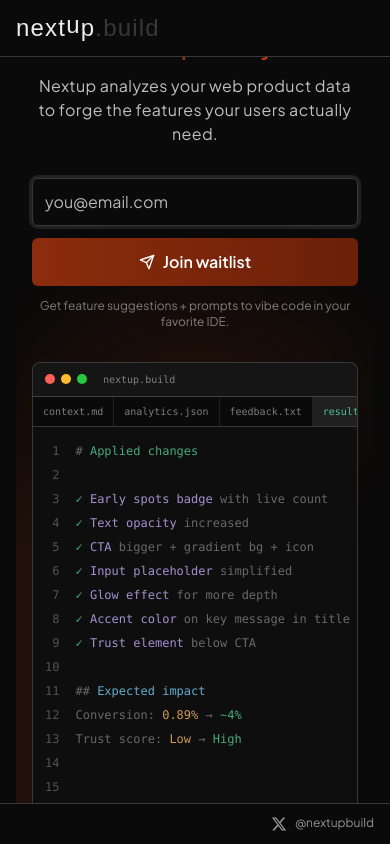
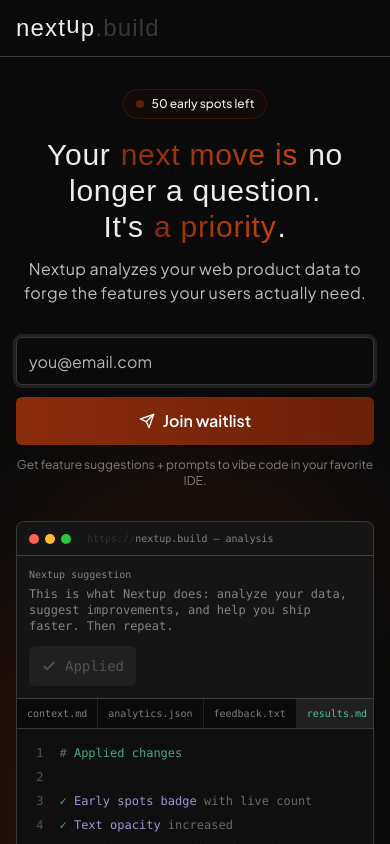
Before and after one commit to yannickferire/nextup, a Next.js app: page / in a window 390 px wide. Both pictures are taken after a click on the button "Apply". Shown: the top 844 px of the page. Built offline with nearby package versions, Linux system fonts and the light colour scheme; no server answers; a web font is replaced by a local one.

Commit message:
Mobile improvement

```diff
--- a/app/page.tsx
+++ b/app/page.tsx
@@ -4,7 +4,7 @@
 
 export default function Home() {
   return (
-    <main className="flex flex-col h-screen">
+    <main className="flex flex-col md:h-screen">
       <PreLaunchHeader />
       <Hero />
       <PreLaunchFooter />
--- a/components/logo.tsx
+++ b/components/logo.tsx
@@ -6,7 +6,7 @@
 export function Logo({ showDomain = true, className = "" }: LogoProps) {
   return (
     <p className={`logo text-2xl sm:text-4xl tracking-wider group cursor-pointer ${className}`}>
-      next<span className="relative -top-0.75 transition-all duration-400 [transition-timing-function:cubic-bezier(0.7,0,0.84,0)] group-hover:top-0">u</span>p
+      next<span className="relative -top-0.75 transition-all duration-400 ease-[cubic-bezier(0.7,0,0.84,0)] group-hover:top-0">u</span>p
       {showDomain && <span className="opacity-20">.build</span>}
     </p>
   );
--- a/components/pre-launch/demo/demo-suggestion.tsx
+++ b/components/pre-launch/demo/demo-suggestion.tsx
@@ -67,7 +67,7 @@
   isLoading,
 }: DemoSuggestionProps) {
   return (
-    <div className="border-t border-border p-3 sm:p-4 bg-foreground/5">
+    <div className="border-b lg:border-b-0 lg:border-t border-border p-3 sm:p-4 bg-foreground/5">
       <div className="flex flex-col gap-2 sm:gap-3">
         <div>
           <p className="text-[10px] sm:text-xs opacity-50 mb-1">Nextup suggestion</p>
--- a/components/pre-launch/demo/demo-window.tsx
+++ b/components/pre-launch/demo/demo-window.tsx
@@ -34,7 +34,7 @@
   };
 
   return (
-    <div className="relative w-full lg:w-2xl border border-border lg:border-l lg:border-y lg:border-r-0 rounded-lg lg:rounded-l-lg lg:rounded-r-none overflow-hidden font-mono text-xs sm:text-sm bg-background">
+    <div className="relative w-full lg:w-xl xl:w-2xl border border-border lg:border-l lg:border-y lg:border-r-0 rounded-lg lg:rounded-l-lg lg:rounded-r-none overflow-hidden font-mono text-xs sm:text-sm bg-background">
       {/* Window header with macOS dots */}
       <div className="flex items-center gap-2 px-3 sm:px-4 py-2.5 sm:py-3 border-b border-border bg-foreground/5">
         <div className="flex gap-1.5">
@@ -43,8 +43,17 @@
           <div className="w-2.5 h-2.5 sm:w-3 sm:h-3 rounded-full bg-[#28c840]" />
         </div>
         <p className="text-[10px] sm:text-xs opacity-50 ml-2 truncate">
-          <span className="opacity-25 hidden sm:inline">https://</span>nextup.build<span className="hidden sm:inline"> – analysis</span>
+          <span className="opacity-25">https://</span>nextup.build – analysis
         </p>
+      </div>
+
+      {/* Suggestion area - mobile/tablet only (before tabs) */}
+      <div className="lg:hidden">
+        <DemoSuggestion
+          onApply={handleApply}
+          enhanced={enhanced}
+          isLoading={isLoading}
+        />
       </div>
 
       {/* Tabs */}
@@ -69,12 +78,14 @@
         <DemoContent activeTab={activeTab} />
       </div>
 
-      {/* Suggestion area */}
-      <DemoSuggestion
-        onApply={handleApply}
-        enhanced={enhanced}
-        isLoading={isLoading}
-      />
+      {/* Suggestion area - desktop only (after content) */}
+      <div className="hidden lg:block">
+        <DemoSuggestion
+          onApply={handleApply}
+          enhanced={enhanced}
+          isLoading={isLoading}
+        />
+      </div>
     </div>
   );
 }
--- a/components/pre-launch/hero.tsx
+++ b/components/pre-launch/hero.tsx
@@ -42,10 +42,10 @@
   const shouldAnimate = hasTransitioned;
 
   return (
-    <section className="flex-1 mx-4 md:mx-8 md:border-l md:border-r border-border flex items-center overflow-y-auto">
+    <section className="flex-1 mx-4 md:mx-8 md:border-l md:border-r border-border flex items-center">
       <div className="w-full flex flex-col lg:flex-row items-center lg:justify-between gap-8 lg:gap-12 py-8 lg:py-0 lg:ml-8">
         {/* Left side - Content */}
-        <article className="lg:-mt-8 max-w-lg flex flex-col gap-4 md:gap-6 px-4 lg:px-0 text-center lg:text-left">
+        <article className="lg:-mt-8 max-w-lg flex flex-col gap-4 md:gap-6 lg:px-0 text-center lg:text-left">
           {/* Early bird badge - only visible when enhanced */}
           {enhanced && (
           <div className="h-8 flex justify-center lg:justify-start">
@@ -55,9 +55,9 @@
                   animate={{ opacity: 1, y: 0 }}
                   transition={{ duration: 0.4, ease: "easeOut" }}
                 >
-                  <span className="inline-flex items-center gap-2 text-xs md:text-sm border border-primary/30 bg-primary/5 rounded-full px-3 py-1.5">
-                    <span className="w-2 h-2 rounded-full bg-primary animate-pulse" />
-                    <span>
+                  <div className="inline-flex items-center gap-2 text-xs md:text-sm border border-primary/30 bg-primary/5 rounded-full px-3 py-1.5">
+                    <div className="w-2 h-2 rounded-full bg-primary animate-pulse"></div>
+                    <p>
                       <span className="font-medium">
                         {spotsRemaining !== null ? spotsRemaining : "..."} early spots left
                       </span>
@@ -65,8 +65,8 @@
                         {" "}
                         — get a special offer at launch
                       </span>
-                    </span>
-                  </span>
+                    </p>
+                  </div>
                 </motion.div>
             </AnimatePresence>
           </div>
@@ -207,7 +207,7 @@
         </article>
 
         {/* Right side - Demo */}
-        <div className="relative shrink-0 w-full lg:w-auto px-4 lg:px-0">
+        <div className="relative shrink-0 w-full lg:w-auto px-0  sm:px-4 lg:px-0">
           {/* Glow effect - top */}
           <motion.div
             className="absolute -top-4 left-1/2 -translate-x-1/2 w-4/5 h-24 -z-10 blur-3xl rounded-full"
```
